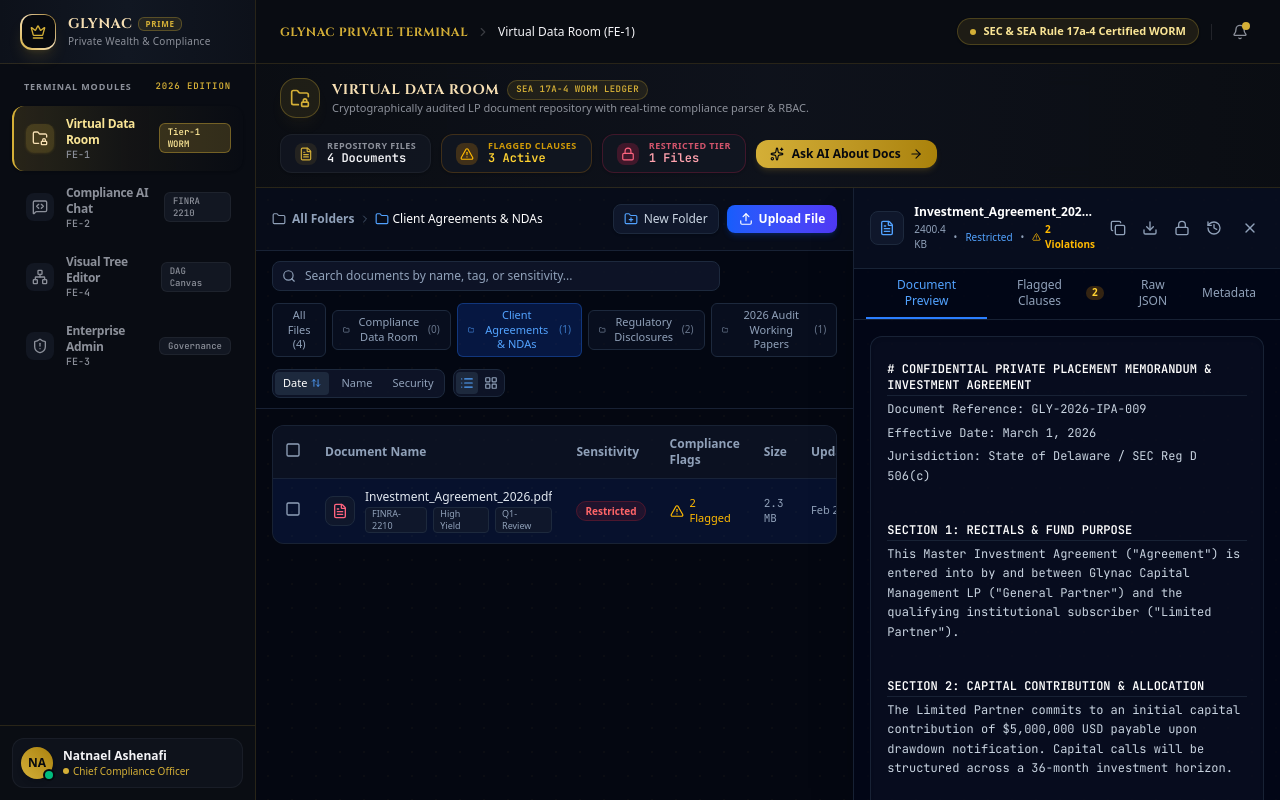
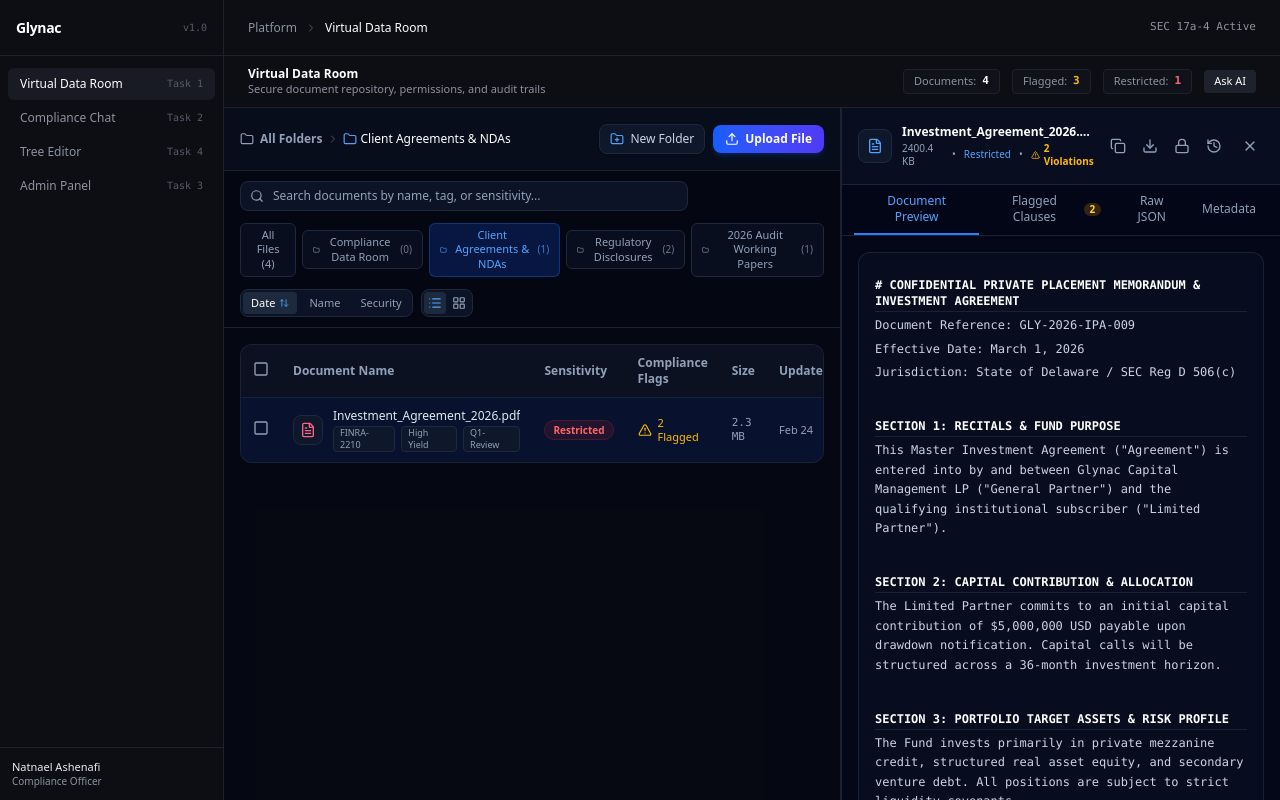
Before and after one commit to Natnael9/Glynac, a Next.js app: page / in a window 1280 px wide. Built offline with nearby package versions, Linux system fonts and the light colour scheme.

Commit message:
style(clean): simplify interface to ultra-clean minimalist layout, remove logos, dot matrices, and glow effects

```diff
--- a/src/app/globals.css
+++ b/src/app/globals.css
@@ -1,107 +1,61 @@
 @import "tailwindcss";
 
 :root {
-  --font-display: 'Cinzel', serif, Georgia;
-  --font-body: 'Plus Jakarta Sans', -apple-system, BlinkMacSystemFont, "Segoe UI", Roboto, sans-serif;
-  --font-mono: 'JetBrains Mono', monospace;
-
-  /* Luxury Obsidian & Champagne Gold Theme */
-  --color-obsidian: #07090e;
-  --color-carbon-surface: #0e1219;
-  --color-carbon-elevated: #151a24;
-  --color-champagne: #d4af37;
-  --color-champagne-light: #f5deb3;
-  --color-champagne-muted: #8d732c;
-  --color-champagne-glow: rgba(212, 175, 55, 0.18);
-  --color-border-lux: rgba(212, 175, 55, 0.15);
-  --color-border-subtle: rgba(255, 255, 255, 0.08);
+  --background: #090a0f;
+  --surface: #10121a;
+  --surface-hover: #161922;
+  --border: #1e222d;
+  --border-subtle: #171a23;
+  --text-primary: #ededed;
+  --text-secondary: #8b92a0;
+  --text-muted: #555c6b;
+  --accent: #2563eb;
 }
 
 body {
-  background-color: var(--color-obsidian);
-  background-image:
-    radial-gradient(at 100% 0%, rgba(212, 175, 55, 0.07) 0px, transparent 45%),
-    radial-gradient(at 0% 100%, rgba(30, 41, 59, 0.35) 0px, transparent 50%),
-    radial-gradient(at 50% 50%, rgba(14, 18, 25, 0.6) 0px, transparent 100%);
-  background-attachment: fixed;
-  color: #f4f4f7;
-  font-family: var(--font-body);
+  background-color: var(--background);
+  color: var(--text-primary);
+  font-family: -apple-system, BlinkMacSystemFont, "Segoe UI", Roboto, Helvetica, Arial, sans-serif;
   overflow-x: hidden;
   -webkit-font-smoothing: antialiased;
 }
 
-/* Luxury Editorial Display Headings */
-.font-display {
-  font-family: var(--font-display);
-  letter-spacing: 0.04em;
+/* Minimal clean surfaces - no glow, no blur, no heavy gradients */
+.minimal-surface {
+  background-color: var(--surface);
+  border: 1px solid var(--border);
 }
 
-/* Data-Dense Monospace Figures */
-.font-mono-numbers {
-  font-family: var(--font-mono);
-  font-variant-numeric: tabular-nums;
+.minimal-card {
+  background-color: var(--surface);
+  border: 1px solid var(--border);
+  transition: background-color 0.15s ease;
 }
 
-/* Champagne Gold Metallic Shimmer Gradient */
-.gold-shimmer-text {
-  background: linear-gradient(135deg, #fae596 0%, #d4af37 50%, #aa820a 100%);
-  -webkit-background-clip: text;
-  -webkit-text-fill-color: transparent;
+.minimal-card:hover {
+  background-color: var(--surface-hover);
 }
 
-.gold-border-glow {
-  border: 1px solid var(--color-border-lux);
-  box-shadow: 0 0 20px -3px var(--color-champagne-glow);
-}
-
-/* Glassmorphism Surface Elevation */
-.glass-panel {
-  background: rgba(14, 18, 25, 0.82);
-  backdrop-filter: blur(20px);
-  -webkit-backdrop-filter: blur(20px);
-  border: 1px solid var(--color-border-subtle);
-}
-
-.glass-card {
-  background: rgba(18, 23, 33, 0.6);
-  backdrop-filter: blur(14px);
-  border: 1px solid rgba(255, 255, 255, 0.07);
-  transition: all 0.25s cubic-bezier(0.16, 1, 0.3, 1);
-}
-
-.glass-card:hover {
-  border-color: rgba(212, 175, 55, 0.4);
-  box-shadow: 0 12px 30px -5px rgba(0, 0, 0, 0.8), 0 0 20px -5px rgba(212, 175, 55, 0.2);
-  transform: translateY(-1.5px);
-}
-
-/* High-Finance Watermark Texture */
-.regulatory-watermark {
-  background-image: radial-gradient(rgba(212, 175, 55, 0.06) 1px, transparent 0);
-  background-size: 24px 24px;
-}
-
-/* Custom Scrollbars */
+/* Crisp slim scrollbars */
 ::-webkit-scrollbar {
-  width: 5px;
-  height: 5px;
+  width: 4px;
+  height: 4px;
 }
 
 ::-webkit-scrollbar-track {
-  background: rgba(7, 9, 14, 0.8);
+  background: var(--background);
 }
 
 ::-webkit-scrollbar-thumb {
-  background: rgba(85, 75, 45, 0.5);
-  border-radius: 9999px;
+  background: #252a38;
 }
 
 ::-webkit-scrollbar-thumb:hover {
-  background: rgba(212, 175, 55, 0.8);
+  background: #3b4255;
 }
 
-/* Focus Ring */
+/* Simple crisp focus outline */
 *:focus-visible {
-  outline: none;
-  box-shadow: 0 0 0 2px #07090e, 0 0 0 4px #d4af37 !important;
+  outline: 1px solid #3b82f6 !important;
+  outline-offset: 1px;
 }
--- a/src/app/layout.tsx
+++ b/src/app/layout.tsx
@@ -6,9 +6,8 @@ import { ChatProvider } from '@/lib/chatContext';
 import { AdminProvider } from '@/lib/adminContext';
 
 export const metadata: Metadata = {
-  title: 'GLYNAC | Wealth Management & Institutional Compliance OS',
-  description:
-    'Tier-1 Private Wealth Management & Regulatory Compliance Terminal. SEC, FINRA, SEA Rule 17a-4 WORM storage.',
+  title: 'Glynac — Compliance Platform',
+  description: 'Virtual Data Room, Compliance AI, Policy Graphs, and Enterprise RBAC.',
 };
 
 export default function RootLayout({
@@ -18,15 +17,7 @@ export default function RootLayout({
 }) {
   return (
     <html lang="en" className="h-full antialiased dark">
-      <head>
-        <link rel="preconnect" href="https://fonts.googleapis.com" />
-        <link rel="preconnect" href="https://fonts.gstatic.com" crossOrigin="anonymous" />
-        <link
-          href="https://fonts.googleapis.com/css2?family=Cinzel:wght@500;700;900&family=Plus+Jakarta+Sans:wght@300;400;500;600;700;800&family=JetBrains+Mono:wght@400;500;600&display=swap"
-          rel="stylesheet"
-        />
-      </head>
-      <body className="min-h-full flex flex-col bg-[#07090e] text-[#f4f4f7] selection:bg-[#d4af37]/30 selection:text-[#fae596]">
+      <body className="min-h-full flex flex-col bg-[#090a0f] text-[#ededed] font-sans selection:bg-blue-600/30 selection:text-white">
         <VDRProvider>
           <ChatProvider>
             <AdminProvider>
--- a/src/app/vdr/page.tsx
+++ b/src/app/vdr/page.tsx
@@ -7,115 +7,72 @@ import { DocumentPreviewer } from '@/components/vdr/DocumentPreviewer';
 import { PermissionModal } from '@/components/vdr/PermissionModal';
 import { AuditLogDrawer } from '@/components/vdr/AuditLogDrawer';
 import { UploadModal } from '@/components/vdr/UploadModal';
-import {
-  FolderLock,
-  AlertTriangle,
-  FileText,
-  Lock,
-  Sparkles,
-  ArrowRight,
-  ShieldCheck,
-} from 'lucide-react';
 import Link from 'next/link';
 
 export default function VDRPage() {
   const { documents, activeDoc } = useVDR();
 
-  // Metrics
   const totalDocs = documents.length;
   const flaggedCount = documents.reduce((sum, d) => sum + d.flaggedClauses.length, 0);
   const restrictedCount = documents.filter((d) => d.sensitivity === 'Restricted').length;
 
   return (
-    <div className="flex flex-col h-full bg-[#07090e] overflow-hidden select-none">
-      {/* Top VDR Metrics Banner with Obsidian & Gold Trim */}
-      <div className="border-b border-[#d4af37]/15 bg-gradient-to-r from-[#0b0e14]/95 via-[#10141d]/90 to-[#0b0e14]/95 backdrop-blur-md px-4 sm:px-6 py-3.5 z-10">
-        <div className="flex flex-wrap items-center justify-between gap-4">
-          <div className="flex items-center gap-3">
-            <div className="h-10 w-10 rounded-2xl bg-[#d4af37]/10 border border-[#d4af37]/30 flex items-center justify-center text-[#d4af37] shadow-lg shadow-[#d4af37]/5">
-              <FolderLock className="h-5 w-5" />
-            </div>
-            <div>
-              <div className="flex items-center gap-2">
-                <h1 className="text-sm font-display font-bold text-[#f5deb3] tracking-wider uppercase">
-                  Virtual Data Room
-                </h1>
-                <span className="text-[9px] px-2 py-0.5 rounded-full bg-[#d4af37]/10 text-[#d4af37] border border-[#d4af37]/25 font-mono font-semibold tracking-wider uppercase">
-                  SEA 17a-4 WORM LEDGER
-                </span>
-              </div>
-              <p className="text-[11px] text-[#8c909a] font-medium">
-                Cryptographically audited LP document repository with real-time compliance parser & RBAC.
-              </p>
-            </div>
+    <div className="flex flex-col h-full bg-[#090a0f] overflow-hidden select-none">
+      {/* Top Simple Sub-header — Clean border, no glow, no dots */}
+      <div className="border-b border-[#1e222d] bg-[#0c0e14] px-4 sm:px-6 py-2.5 shrink-0">
+        <div className="flex flex-wrap items-center justify-between gap-3">
+          <div>
+            <h1 className="text-xs font-semibold text-white">
+              Virtual Data Room
+            </h1>
+            <p className="text-[11px] text-[#8b92a0]">
+              Secure document repository, permissions, and audit trails
+            </p>
           </div>
 
-          {/* KPI Capsule Cards */}
-          <div className="flex items-center gap-2.5 text-xs">
-            <div className="flex items-center gap-2.5 px-3.5 py-1.5 rounded-xl bg-[#121722]/80 border border-white/5 shadow-sm">
-              <div className="p-1 rounded-lg bg-[#d4af37]/10 text-[#d4af37]">
-                <FileText className="h-3.5 w-3.5" />
-              </div>
-              <div>
-                <span className="text-[#8c909a] text-[9px] uppercase tracking-wider font-semibold block leading-none">
-                  Repository Files
-                </span>
-                <span className="font-bold text-[#f4f4f7] text-xs font-mono">{totalDocs} Documents</span>
-              </div>
+          {/* Simple Clean Metrics */}
+          <div className="flex items-center gap-3 text-xs">
+            <div className="flex items-center gap-1.5 px-2.5 py-1 rounded bg-[#10121a] border border-[#1e222d]">
+              <span className="text-[#8b92a0] text-[11px]">Documents:</span>
+              <span className="font-semibold text-white text-[11px] font-mono">{totalDocs}</span>
             </div>
 
-            <div className="flex items-center gap-2.5 px-3.5 py-1.5 rounded-xl bg-[#121722]/80 border border-amber-500/20 shadow-sm">
-              <div className="p-1 rounded-lg bg-amber-500/20 text-amber-400">
-                <AlertTriangle className="h-3.5 w-3.5" />
-              </div>
-              <div>
-                <span className="text-amber-400/80 text-[9px] uppercase tracking-wider font-semibold block leading-none">
-                  Flagged Clauses
-                </span>
-                <span className="font-bold text-amber-300 text-xs font-mono">{flaggedCount} Active</span>
-              </div>
+            <div className="flex items-center gap-1.5 px-2.5 py-1 rounded bg-[#10121a] border border-[#1e222d]">
+              <span className="text-[#8b92a0] text-[11px]">Flagged:</span>
+              <span className="font-semibold text-amber-400 text-[11px] font-mono">{flaggedCount}</span>
             </div>
 
-            <div className="flex items-center gap-2.5 px-3.5 py-1.5 rounded-xl bg-[#121722]/80 border border-rose-500/20 shadow-sm">
-              <div className="p-1 rounded-lg bg-rose-500/20 text-rose-400">
-                <Lock className="h-3.5 w-3.5" />
-              </div>
-              <div>
-                <span className="text-rose-400/80 text-[9px] uppercase tracking-wider font-semibold block leading-none">
-                  Restricted Tier
-                </span>
-                <span className="font-bold text-rose-300 text-xs font-mono">{restrictedCount} Files</span>
-              </div>
+            <div className="flex items-center gap-1.5 px-2.5 py-1 rounded bg-[#10121a] border border-[#1e222d]">
+              <span className="text-[#8b92a0] text-[11px]">Restricted:</span>
+              <span className="font-semibold text-rose-400 text-[11px] font-mono">{restrictedCount}</span>
             </div>
 
             <Link
               href="/chat"
-              className="hidden xl:flex items-center gap-2 px-3.5 py-1.5 rounded-xl bg-gradient-to-r from-[#d4af37] to-[#aa820a] hover:from-[#e5c158] hover:to-[#be9312] text-[#07090e] font-bold text-xs shadow-md shadow-[#d4af37]/15 transition-all hover:scale-102"
+              className="px-2.5 py-1 rounded bg-[#1e222d] hover:bg-[#282d3c] text-white text-[11px] font-medium transition-colors"
             >
-              <Sparkles className="h-3.5 w-3.5 text-[#07090e]" />
-              <span>Ask AI About Docs</span>
-              <ArrowRight className="h-3.5 w-3.5 text-[#07090e]" />
+              Ask AI
             </Link>
           </div>
         </div>
       </div>
 
-      {/* Main Split-Screen Workspace with Subtle Gold Dot Matrix */}
-      <div className="flex-1 flex overflow-hidden regulatory-watermark">
+      {/* Main Split-Screen Workspace — Clean solid surfaces */}
+      <div className="flex-1 flex overflow-hidden">
         {/* Left: Dynamic File Explorer */}
-        <div className={`h-full transition-all duration-300 ${activeDoc ? 'w-full lg:w-3/5 xl:w-7/12' : 'w-full'}`}>
+        <div className={`h-full transition-all duration-200 ${activeDoc ? 'w-full lg:w-3/5 xl:w-7/12' : 'w-full'}`}>
           <FileExplorer />
         </div>
 
-        {/* Right: In-App Document Previewer (Split-Screen) */}
+        {/* Right: In-App Document Previewer */}
         {activeDoc && (
-          <div className="hidden lg:block lg:w-2/5 xl:w-5/12 h-full shadow-2xl transition-all duration-300">
+          <div className="hidden lg:block lg:w-2/5 xl:w-5/12 h-full border-l border-[#1e222d] bg-[#0c0e14]">
             <DocumentPreviewer />
           </div>
         )}
       </div>
 
-      {/* Slide-out Drawers & Modals */}
+      {/* Modals & Drawers */}
       <PermissionModal />
       <AuditLogDrawer />
       <UploadModal />
--- a/src/components/layout/AppShell.tsx
+++ b/src/components/layout/AppShell.tsx
@@ -3,20 +3,7 @@
 import React, { useState } from 'react';
 import Link from 'next/link';
 import { usePathname } from 'next/navigation';
-import {
-  FolderLock,
-  MessageSquareCode,
-  Network,
-  ShieldAlert,
-  Search,
-  Bell,
-  ChevronRight,
-  ShieldCheck,
-  Menu,
-  X,
-  Crown,
-  Lock,
-} from 'lucide-react';
+import { ChevronRight, Menu, X } from 'lucide-react';
 
 interface AppShellProps {
   children: React.ReactNode;
@@ -30,187 +17,113 @@ export function AppShell({ children }: AppShellProps) {
     {
       name: 'Virtual Data Room',
       href: '/vdr',
-      icon: FolderLock,
-      task: 'FE-1',
-      badge: 'Tier-1 WORM',
+      task: 'Task 1',
       current: pathname === '/vdr' || pathname === '/',
     },
     {
-      name: 'Compliance AI Chat',
+      name: 'Compliance Chat',
       href: '/chat',
-      icon: MessageSquareCode,
-      task: 'FE-2',
-      badge: 'FINRA 2210',
+      task: 'Task 2',
       current: pathname === '/chat',
     },
     {
-      name: 'Visual Tree Editor',
+      name: 'Tree Editor',
       href: '/tree',
-      icon: Network,
-      task: 'FE-4',
-      badge: 'DAG Canvas',
+      task: 'Task 4',
       current: pathname === '/tree',
     },
     {
-      name: 'Enterprise Admin',
+      name: 'Admin Panel',
       href: '/admin',
-      icon: ShieldAlert,
-      task: 'FE-3',
-      badge: 'Governance',
+      task: 'Task 3',
       current: pathname === '/admin',
     },
   ];
 
   return (
-    <div className="flex h-screen w-full bg-[#07090e] text-[#f4f4f7] overflow-hidden select-none font-sans">
+    <div className="flex h-screen w-full bg-[#090a0f] text-[#ededed] overflow-hidden select-none font-sans text-xs">
       {/* Sidebar for Desktop */}
-      <aside className="hidden md:flex flex-col w-64 border-r border-[#d4af37]/15 bg-[#0b0e14]/90 backdrop-blur-2xl select-none relative z-20">
-        {/* Brand Header */}
-        <div className="h-16 px-5 flex items-center justify-between border-b border-[#d4af37]/15 bg-gradient-to-r from-[#0d111a] via-[#111722] to-[#0d111a]">
-          <div className="flex items-center gap-3">
-            <div className="h-9 w-9 rounded-xl bg-gradient-to-tr from-[#d4af37] via-[#f5deb3] to-[#997722] p-[1.5px] shadow-lg shadow-[#d4af37]/15">
-              <div className="h-full w-full bg-[#07090e] rounded-[10px] flex items-center justify-center">
-                <Crown className="h-4 w-4 text-[#d4af37]" />
-              </div>
-            </div>
-            <div>
-              <div className="flex items-center gap-1.5">
-                <span className="font-display font-bold text-sm tracking-widest text-[#f5deb3]">
-                  GLYNAC
+      <aside className="hidden md:flex flex-col w-56 border-r border-[#1e222d] bg-[#0c0e14] select-none shrink-0">
+        {/* Brand Header — Simple clean typographic mark, no crown/logo/glow */}
+        <div className="h-14 px-4 flex items-center justify-between border-b border-[#1e222d]">
+          <span className="font-semibold text-sm tracking-tight text-white">
+            Glynac
           </span>
-                <span className="text-[8px] px-1.5 py-0.2 rounded-md bg-[#d4af37]/10 text-[#d4af37] border border-[#d4af37]/30 font-bold uppercase tracking-widest">
-                  PRIME
-                </span>
-              </div>
-              <p className="text-[10px] text-[#8c909a] font-medium tracking-wide">Private Wealth & Compliance</p>
-            </div>
-          </div>
+          <span className="text-[10px] text-[#555c6b] font-mono">v1.0</span>
         </div>
 
-        {/* Navigation Modules */}
-        <div className="flex-1 px-3 py-4 space-y-1 overflow-y-auto">
-          <div className="px-3 pb-2 text-[9px] font-bold tracking-widest uppercase text-[#8c909a] flex items-center justify-between">
-            <span>Terminal Modules</span>
-            <span className="text-[9px] text-[#d4af37] font-mono">2026 Edition</span>
-          </div>
-
-          {navigation.map((item) => {
-            const Icon = item.icon;
-            return (
+        {/* Navigation List — Clean text links */}
+        <div className="flex-1 px-2 py-3 space-y-0.5 overflow-y-auto">
+          {navigation.map((item) => (
             <Link
               key={item.name}
               href={item.href}
-                className={`group flex items-center justify-between px-3 py-2.5 rounded-xl text-xs font-medium transition-all duration-200 relative ${
+              className={`flex items-center justify-between px-3 py-2 rounded-md transition-colors ${
                 item.current
-                    ? 'bg-gradient-to-r from-[#d4af37]/15 via-[#d4af37]/5 to-transparent text-[#fae596] border-l-2 border-[#d4af37] shadow-sm'
-                    : 'text-[#8c909a] hover:text-[#f4f4f7] hover:bg-[#121722]/50 border-l-2 border-transparent'
+                  ? 'bg-[#181b24] text-white font-medium'
+                  : 'text-[#8b92a0] hover:text-[#ededed] hover:bg-[#12151c]'
               }`}
             >
-                <div className="flex items-center gap-3">
-                  <div
-                    className={`p-1.5 rounded-lg transition-colors ${
-                      item.current
-                        ? 'bg-[#d4af37]/20 text-[#f5deb3] shadow-sm shadow-[#d4af37]/20'
-                        : 'bg-[#121722] text-[#8c909a] group-hover:text-[#f4f4f7] group-hover:bg-[#19202f]'
-                    }`}
-                  >
-                    <Icon className="h-4 w-4" />
-                  </div>
-                  <div>
-                    <div className="text-[12px] font-semibold tracking-tight">{item.name}</div>
-                    <div className="text-[10px] text-[#8c909a] font-mono">{item.task}</div>
-                  </div>
-                </div>
-                <span
-                  className={`text-[9px] px-2 py-0.5 rounded-md font-mono transition-colors ${
-                    item.current
-                      ? 'bg-[#d4af37]/20 text-[#fae596] border border-[#d4af37]/40 font-semibold'
-                      : 'bg-[#121722] text-[#8c909a] border border-white/5'
-                  }`}
-                >
-                  {item.badge}
-                </span>
+              <span>{item.name}</span>
+              <span className="text-[10px] text-[#555c6b] font-mono">{item.task}</span>
             </Link>
-            );
-          })}
+          ))}
         </div>
 
-        {/* Current Active User Info */}
-        <div className="p-3 border-t border-[#d4af37]/15 bg-[#0b0e14]/60">
-          <div className="flex items-center gap-2.5 p-2 rounded-xl bg-[#121722]/60 border border-white/5">
-            <div className="relative">
-              <div className="h-8 w-8 rounded-full bg-gradient-to-tr from-[#d4af37] to-[#aa820a] flex items-center justify-center font-bold text-[#07090e] text-xs shadow-md">
-                NA
-              </div>
-              <span className="absolute bottom-0 right-0 h-2 w-2 rounded-full bg-emerald-500 ring-2 ring-[#07090e]" />
-            </div>
-            <div className="flex-1 min-w-0">
-              <p className="text-xs font-semibold text-[#f4f4f7] truncate">Natnael Ashenafi</p>
-              <p className="text-[10px] text-[#d4af37] flex items-center gap-1 font-medium">
-                <span className="h-1.5 w-1.5 rounded-full bg-[#d4af37] inline-block animate-pulse"></span>
-                Chief Compliance Officer
-              </p>
+        {/* User Info — Clean simple metadata */}
+        <div className="p-3 border-t border-[#1e222d]">
+          <div className="flex items-center justify-between text-[11px]">
+            <div className="truncate">
+              <p className="font-medium text-[#ededed] truncate">Natnael Ashenafi</p>
+              <p className="text-[#8b92a0] text-[10px]">Compliance Officer</p>
             </div>
           </div>
         </div>
       </aside>
 
       {/* Main Content Area */}
-      <div className="flex-1 flex flex-col min-w-0 overflow-hidden relative">
-        {/* Top Header */}
-        <header className="h-16 border-b border-[#d4af37]/15 bg-[#0b0e14]/80 backdrop-blur-xl px-4 sm:px-6 flex items-center justify-between z-10">
-          <div className="flex items-center gap-3">
+      <div className="flex-1 flex flex-col min-w-0 overflow-hidden">
+        {/* Top Header — Minimalist clean path bar */}
+        <header className="h-14 border-b border-[#1e222d] bg-[#0c0e14] px-4 sm:px-6 flex items-center justify-between shrink-0">
+          <div className="flex items-center gap-2 text-xs">
             <button
               onClick={() => setIsMobileMenuOpen(!isMobileMenuOpen)}
-              className="md:hidden p-2 rounded-lg bg-[#121722] text-[#8c909a] hover:text-white"
+              className="md:hidden p-1.5 rounded text-[#8b92a0] hover:text-white"
             >
-              {isMobileMenuOpen ? <X className="h-5 w-5" /> : <Menu className="h-5 w-5" />}
+              {isMobileMenuOpen ? <X className="h-4 w-4" /> : <Menu className="h-4 w-4" />}
             </button>
-            <div className="flex items-center gap-2 text-xs text-[#8c909a]">
-              <span className="font-display font-semibold tracking-wider text-[#d4af37]">GLYNAC PRIVATE TERMINAL</span>
-              <ChevronRight className="h-3.5 w-3.5 text-white/20" />
-              <span className="text-[#f4f4f7] font-medium">
+            <span className="text-[#8b92a0]">Platform</span>
+            <ChevronRight className="h-3 w-3 text-[#555c6b]" />
+            <span className="text-white font-medium">
               {pathname === '/vdr' || pathname === '/'
-                  ? 'Virtual Data Room (FE-1)'
+                ? 'Virtual Data Room'
                 : pathname === '/chat'
-                  ? 'Compliance AI Chat (FE-2)'
+                ? 'Compliance Chat'
                 : pathname === '/tree'
-                  ? 'Visual Tree DAG Editor (FE-4)'
-                  : 'Enterprise Admin (FE-3)'}
+                ? 'Visual Tree Editor'
+                : 'Admin Panel'}
             </span>
           </div>
-          </div>
 
-          <div className="flex items-center gap-3">
-            <div className="hidden sm:flex items-center gap-2 px-3 py-1 rounded-full bg-[#d4af37]/10 border border-[#d4af37]/25 text-[11px] text-[#fae596] font-semibold shadow-sm">
-              <span className="h-1.5 w-1.5 rounded-full bg-[#d4af37] animate-pulse" />
-              SEC & SEA Rule 17a-4 Certified WORM
-            </div>
-            <div className="h-4 w-[1px] bg-white/10 hidden sm:block" />
-            <button
-              title="Notifications"
-              className="relative p-2 rounded-xl text-[#8c909a] hover:text-white hover:bg-[#121722] transition-colors"
-            >
-              <Bell className="h-4 w-4" />
-              <span className="absolute top-1.5 right-1.5 h-2 w-2 rounded-full bg-[#d4af37]" />
-            </button>
+          <div className="text-[11px] text-[#8b92a0] font-mono">
+            SEC 17a-4 Active
           </div>
         </header>
 
         {/* Mobile Navigation Drawer */}
         {isMobileMenuOpen && (
-          <div className="md:hidden border-b border-[#d4af37]/20 bg-[#07090e] p-4 space-y-2">
+          <div className="md:hidden border-b border-[#1e222d] bg-[#0c0e14] p-3 space-y-1">
             {navigation.map((item) => (
               <Link
                 key={item.name}
                 href={item.href}
                 onClick={() => setIsMobileMenuOpen(false)}
-                className={`flex items-center justify-between p-2.5 rounded-lg text-sm ${
-                  item.current ? 'bg-[#d4af37]/20 text-[#f5deb3]' : 'text-[#8c909a]'
+                className={`flex items-center justify-between p-2 rounded text-xs ${
+                  item.current ? 'bg-[#181b24] text-white' : 'text-[#8b92a0]'
                 }`}
               >
                 <span>{item.name}</span>
-                <span className="text-xs bg-[#121722] px-2 py-0.5 rounded text-[#8c909a]">{item.task}</span>
+                <span className="text-[10px] text-[#555c6b]">{item.task}</span>
               </Link>
             ))}
           </div>
```
Lines whose indentation alone changed are shown as unchanged.
